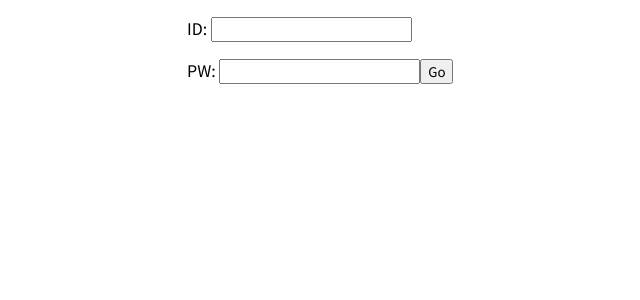
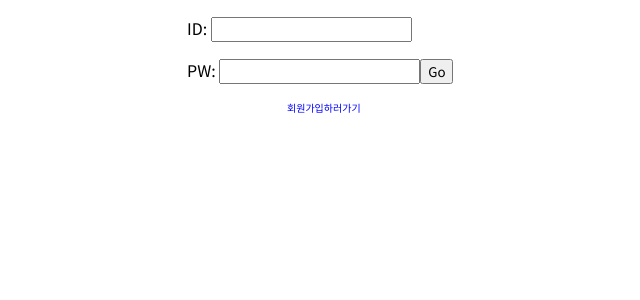
Before and after one commit to Cho-El/What-s-your-MBTI, a Flask app: page / in a window 1280 px wide. Shown: the part 296-596 px from the top of the page, without its empty margins (303-943 px from the left). Run offline with Flask 2, Linux system fonts and the light colour scheme.

Commit message:
2022-08-02 로그인 세팅 완료

```diff
--- a/templates/index.html
+++ b/templates/index.html
@@ -9,6 +9,7 @@
 
     <style>
         *{font-family: 'Noto Sans KR', sans-serif;}
+
    .mytitle{
        width: 300px;
        height: 200px;
@@ -28,6 +29,13 @@
        width: 300px;
        margin: auto;
    }
+   .signup{
+       color: blue;
+       font-size: x-small;
+       margin-left: 100px;
+       margin-right: 100px;
+       padding: auto;
+   }
 
     </style>
 </head>
@@ -44,6 +52,9 @@
         <p>PW: <input type="text"/><button> Go</button></p>
 
     </div>
+    <div class="signup">
+        <p>회원가입하러가기</p>
+    </div>
 </div>
 
 
```
